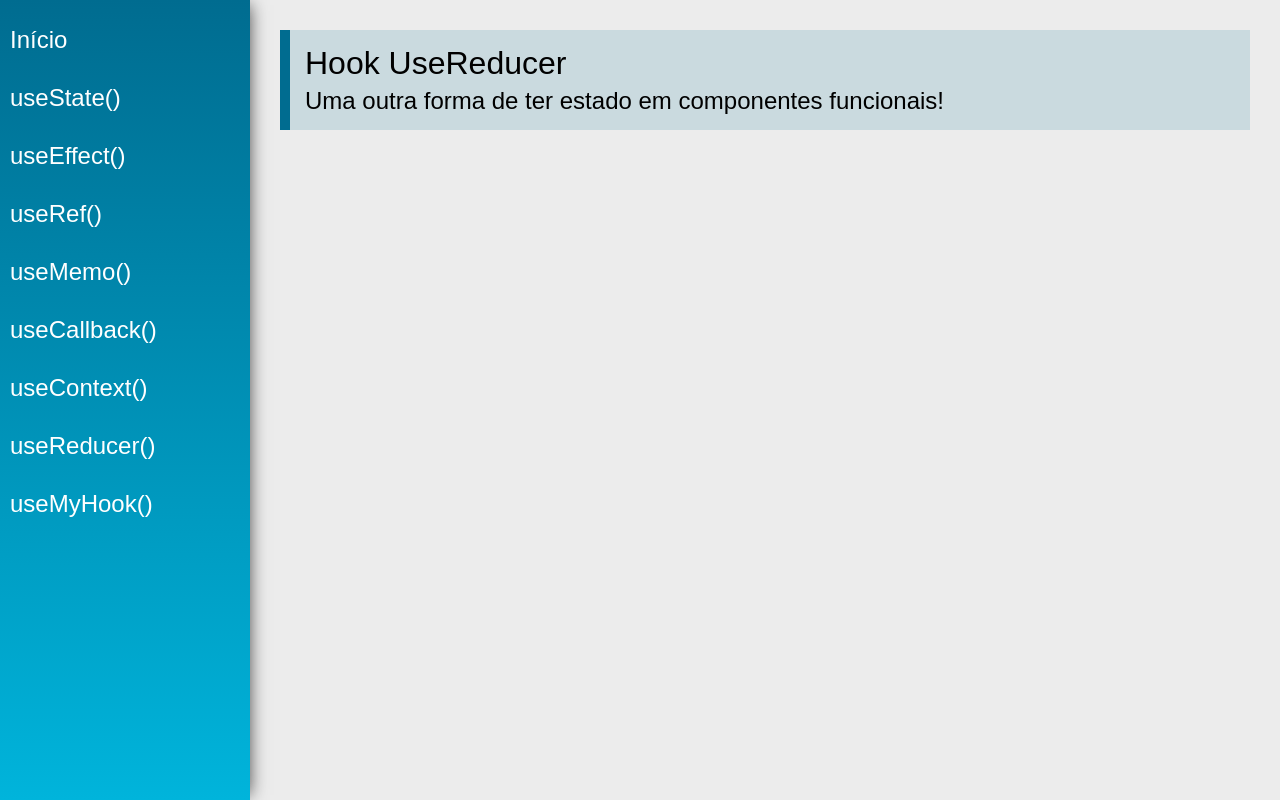
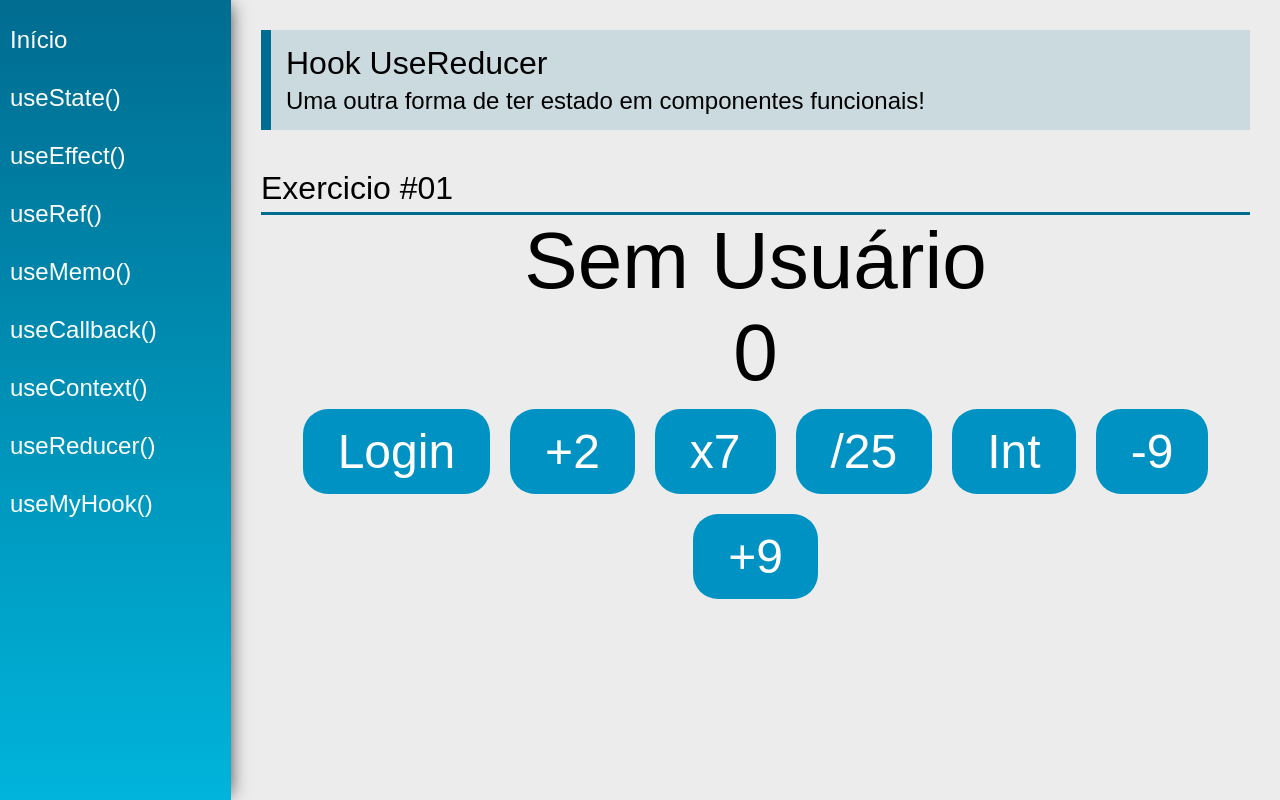
Before and after one commit to iThiagoLessa/hooks, a React (Create React App) app: page /useReducer in a window 1280 px wide. Built offline with nearby package versions, Linux system fonts and the light colour scheme.

Commit message:
Hook useReducer #errors

```diff
--- /dev/null
+++ b/src/store/actions/index.js
@@ -0,0 +1,7 @@
+import { numberAdd2 } from "./number";
+import { login } from "./user";
+
+export {
+    numberAdd2,
+    login
+}
--- /dev/null
+++ b/src/store/actions/number.js
@@ -0,0 +1,3 @@
+export function numberAdd2(dispatch) {
+    dispatch({type: 'numberAdd2'});
+}
--- /dev/null
+++ b/src/store/actions/user.js
@@ -0,0 +1,3 @@
+export function login(dispatch, name) {
+    dispatch({type: 'login', payload: name});
+}
--- /dev/null
+++ b/src/store/index.js
@@ -0,0 +1,14 @@
+import  reducer  from "./reducers/index";
+
+const initialState = {
+    cart: [],
+    products: [],
+    user: null,
+    number: 0
+}
+
+
+export {
+    initialState,
+    reducer
+}
--- /dev/null
+++ b/src/store/reducers/index.js
@@ -0,0 +1,18 @@
+export default function reducer(state, action) {
+    switch(action.type) {
+        case 'number_add2':
+            return { ...state, number: state.number + 2 };
+        case 'login':
+            return { ...state, user: { name: action.payload } };
+        case 'multiplicacao':
+            return {...state, number: state.number * 7};
+        case 'divisao':
+            return {...state, number: state.number / 25};
+        case 'numberInt':
+            return {...state, number: parseInt(state.number)};
+        case 'numberAddN':
+            return {...state, number: state.number + action.payload};
+        default:
+            return state
+    }
+}
--- a/src/views/examples/UseContext.jsx
+++ b/src/views/examples/UseContext.jsx
@@ -1,4 +1,4 @@
-import React, { useContext, useEffect } from 'react'
+import React, { useContext } from 'react'
 import PageTitle from '../../components/layout/PageTitle'
 import SectionTitle from '../../components/layout/SectionTitle';
 
--- a/src/views/examples/UseReducer.jsx
+++ b/src/views/examples/UseReducer.jsx
@@ -1,13 +1,36 @@
-import React from 'react'
-import PageTitle from '../../components/layout/PageTitle'
+import React, { useReducer } from 'react';
+import PageTitle from '../../components/layout/PageTitle';
+import SectionTitle from "../../components/layout/SectionTitle";
+import { initialState, reducer } from "../../store";
+import { numberAdd2, login} from "../../store/actions";
 
 const UseReducer = (props) => {
+    const [state, dispatch] = useReducer(reducer, initialState);
     return (
         <div className="UseReducer">
             <PageTitle
                 title="Hook UseReducer"
                 subtitle="Uma outra forma de ter estado em componentes funcionais!"
             />
+
+            <SectionTitle title="Exercicio #01" />
+            <div className="center">
+                {state.user ?
+                    <span className="text">{state.user.name}</span>
+                    : <span className="text">Sem Usuário</span>
+                }
+                <span className="text">{state.number}</span>
+                <div>
+                    <button className="btn" onClick={() => login(dispatch, 'João')}>Login</button>
+                    <button className="btn" onClick={() => numberAdd2(dispatch)}>+2</button>
+                    <button className="btn" onClick={() => dispatch({type: 'multiplicacao'})}>x7</button>
+                    <button className="btn" onClick={() => dispatch({type: 'divisao'})}>/25</button>
+                    <button className="btn" onClick={() => dispatch({type: 'numberInt'})}>Int</button>
+                    <button className="btn" onClick={() => dispatch({type: 'numberAddN', payload: -9})}>-9</button>
+                    <button className="btn" onClick={() => dispatch({type: 'numberAddN', payload: +9})}>+9</button>
+                </div>
+            </div>
+
         </div>
     )
 }
```
